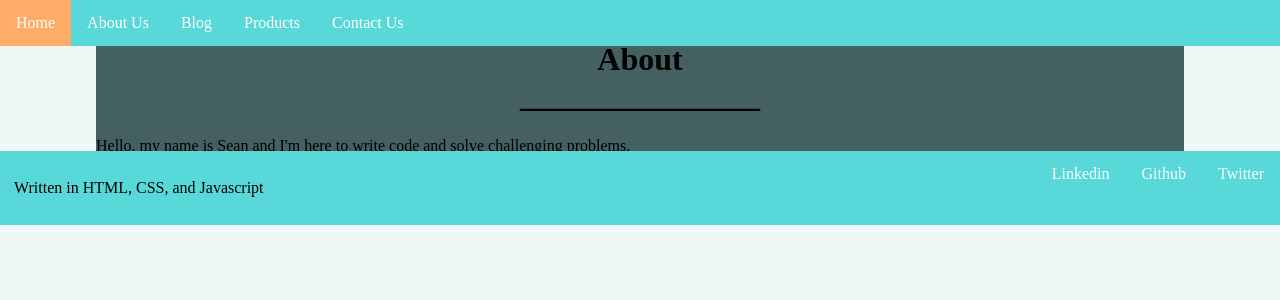
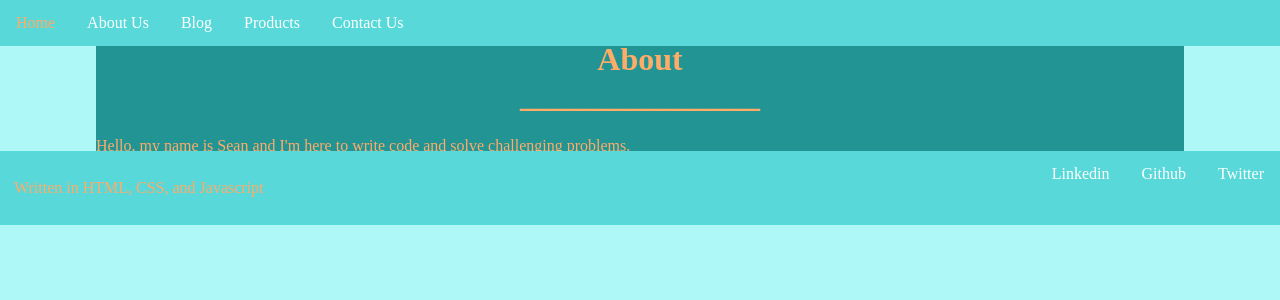
Before and after one commit to Gantrock/gantrock.github.io, a Jekyll site: the page built from about/index.html, in a window 1280 px wide and 900 px high. Shown: the top 300 px of the window. Built offline with Jekyll 4.4.1, drawn with Linux system fonts in a browser that asks for light colours.

Commit message:
Color testing
Teal-Orange: out

```diff
--- a/css/main.css
+++ b/css/main.css
@@ -1,11 +1,15 @@
 /*background: #fefefe;
 darkgray: #456060;
+testLightGray: #cdeded;
 lightgray: #f0f7f7;
-blue: #58d8d8;
+teal: #58d8d8;
+lightteal: #aef8f8;
+darkteal: #229494;
 orange: #ffac68;
 */
 body, html {
-    background-color: #f0f7f7;
+    background-color: #aef8f8;
+    color: #ffac68;
     margin: 0;
     padding: 0;
     height: 100%;
@@ -59,11 +63,11 @@ body, html {
   }
 /*accent*/
   li a:hover {
-    background-color: #ffac68;
+    color: #ffac68;
   }
 /*accent*/
   li a.active {
-    background-color: #ffac68;
+    color: #ffac68;
   }
 
   ul {
@@ -86,7 +90,7 @@ body, html {
 /*dark gray*/
   .postContent {
     position: relative;
-    background-color: #456060;
+    background-color: #229494;
     margin: auto;
     height: 300px;
     z-index:1;
@@ -95,7 +99,7 @@ body, html {
 /*dark gray*/
   .content {
     position: relative;
-    background-color: #456060;
+    background-color: #229494;
     z-index:1;
     padding: 0px;
   }
@@ -111,10 +115,10 @@ body, html {
   #portfolio {
     height: 600px;
   }
-  #about {
+/*  #about {
     background-color: #456060;
   }
   #contact {
     background-color: #456060;
     height: 500px;
-  }
+  }*/
```
